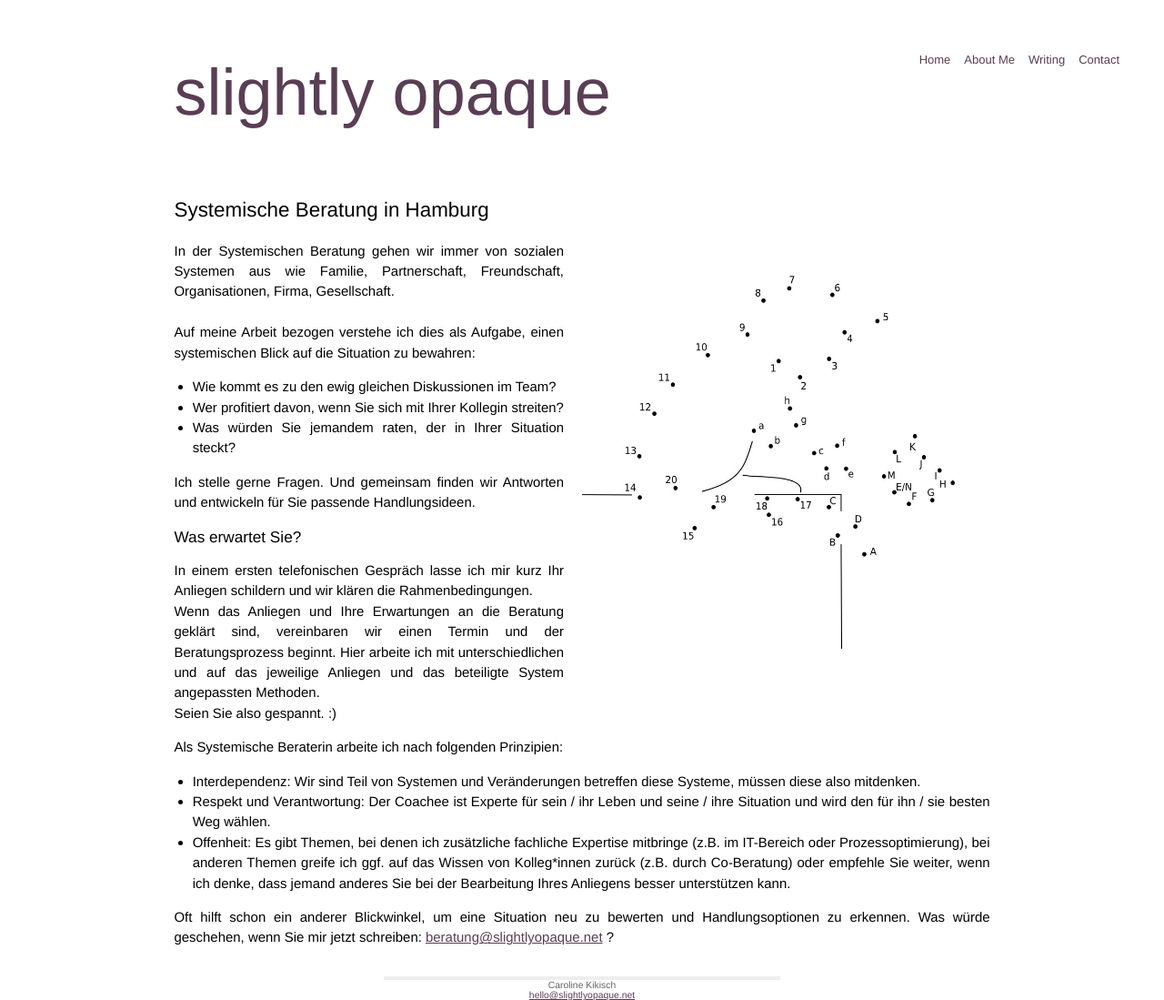
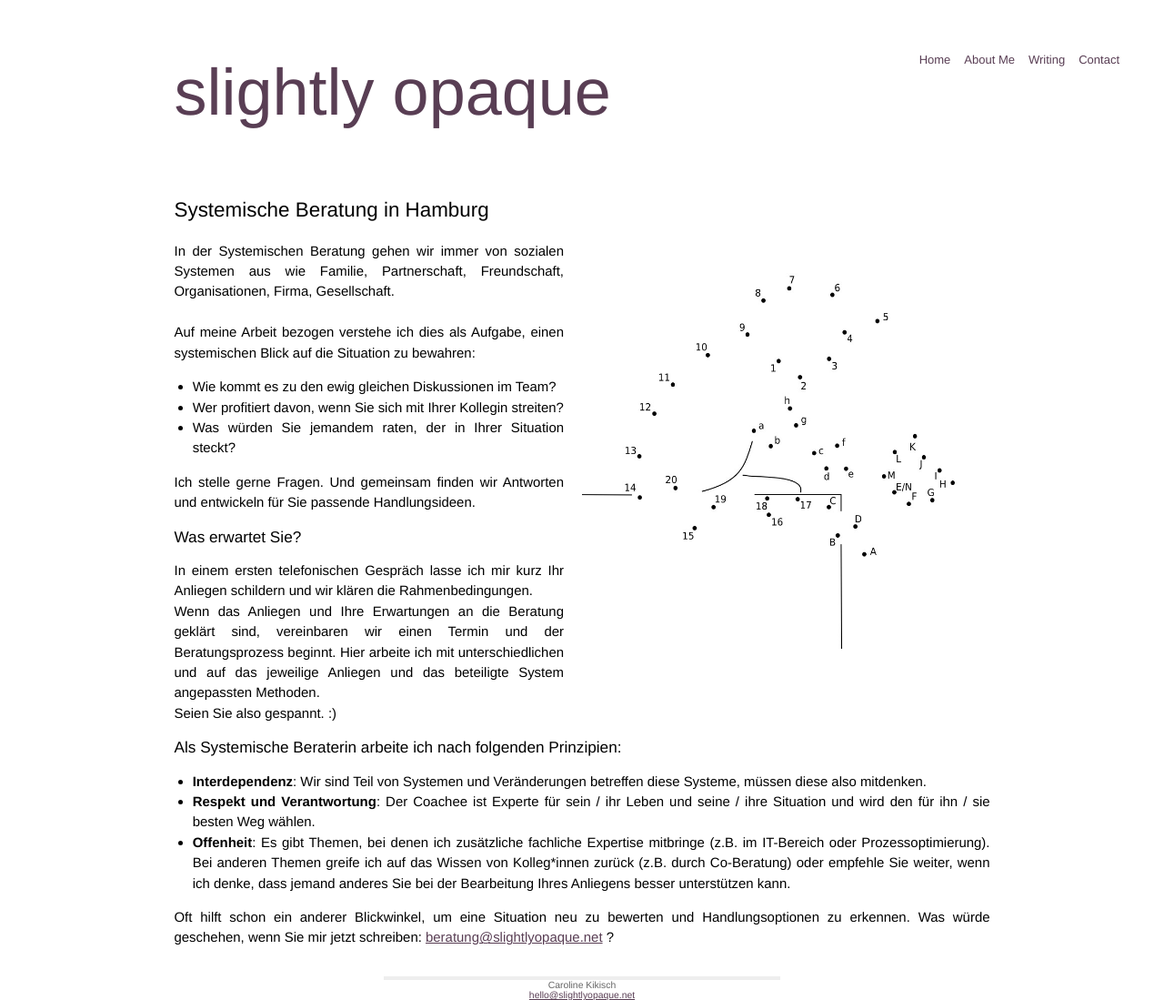
Before and after one commit to slightlyopaque/slightlyopaque_old.github.io, a Jekyll site: the page built from Coaching.html, in a window 1280 px wide. Shown: the whole page at 91% size. Built offline with Jekyll 4.4.1, drawn with Linux system fonts in a browser that asks for light colours.

Commit message:
Textanpassungen

```diff
--- a/Coaching.html
+++ b/Coaching.html
@@ -10,7 +10,6 @@ title: Systemische Beratung in Hamburg
 
 <img src="/images/visitcard4.JPG" class="half-width right" />
 
-<h2> </h2>
 <p> In der Systemischen Beratung gehen wir immer von sozialen Systemen aus wie Familie, Partnerschaft, Freundschaft, Organisationen, Firma, Gesellschaft. <br>
 <br>
 Auf meine Arbeit bezogen verstehe ich dies als Aufgabe, einen systemischen Blick auf die Situation zu bewahren:<br>
@@ -29,12 +28,11 @@ Wenn das Anliegen und Ihre Erwartungen an die Beratung geklärt sind, vereinbare
 Seien Sie also gespannt. :)
 </p>
 
-<p>Als Systemische Beraterin arbeite ich nach folgenden Prinzipien: <br>
+<h2>Als Systemische Beraterin arbeite ich nach folgenden Prinzipien: </h2>
 <ul>
-    <li>Interdependenz:  Wir sind Teil von Systemen und Veränderungen betreffen diese Systeme, müssen diese also mitdenken.</li>
-    <li>Respekt und Verantwortung: Der Coachee ist Experte für sein / ihr Leben und seine / ihre Situation und wird den für ihn / sie besten Weg wählen. </li>
-    <li>Offenheit: Es gibt Themen, bei denen ich zusätzliche fachliche Expertise mitbringe (z.B. im IT-Bereich oder Prozessoptimierung), bei anderen Themen greife ich ggf. auf das Wissen von Kolleg*innen zurück (z.B. durch Co-Beratung) oder empfehle Sie weiter, wenn ich denke, dass jemand anderes Sie bei der Bearbeitung Ihres Anliegens besser unterstützen kann.</li>
-
+    <li><b>Interdependenz</b>:  Wir sind Teil von Systemen und Veränderungen betreffen diese Systeme, müssen diese also mitdenken.</li>
+    <li><b>Respekt und Verantwortung</b>: Der Coachee ist Experte für sein / ihr Leben und seine / ihre Situation und wird den für ihn / sie besten Weg wählen. </li>
+    <li><b>Offenheit</b>: Es gibt Themen, bei denen ich zusätzliche fachliche Expertise mitbringe (z.B. im IT-Bereich oder Prozessoptimierung). Bei anderen Themen greife ich auf das Wissen von Kolleg*innen zurück (z.B. durch Co-Beratung) oder empfehle Sie weiter, wenn ich denke, dass jemand anderes Sie bei der Bearbeitung Ihres Anliegens besser unterstützen kann.</li>
 </ul>
 </p>
 
```
